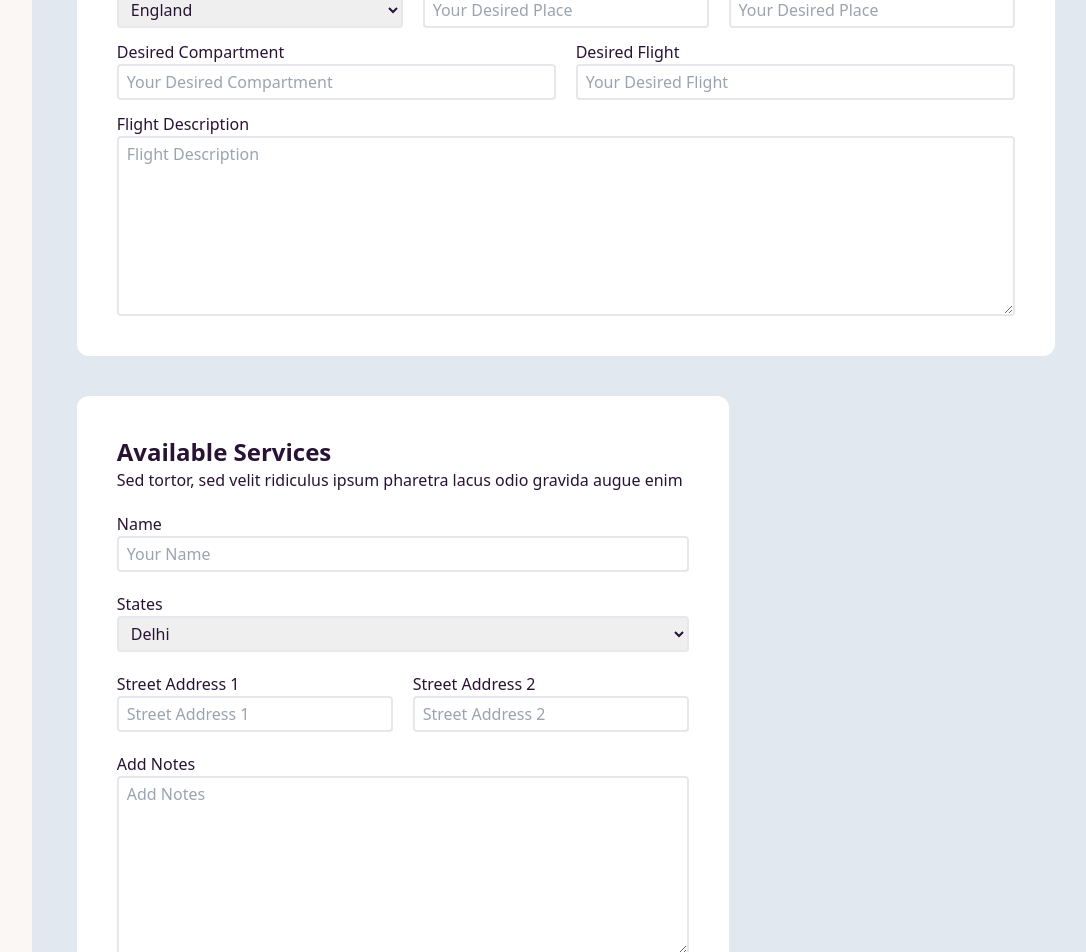
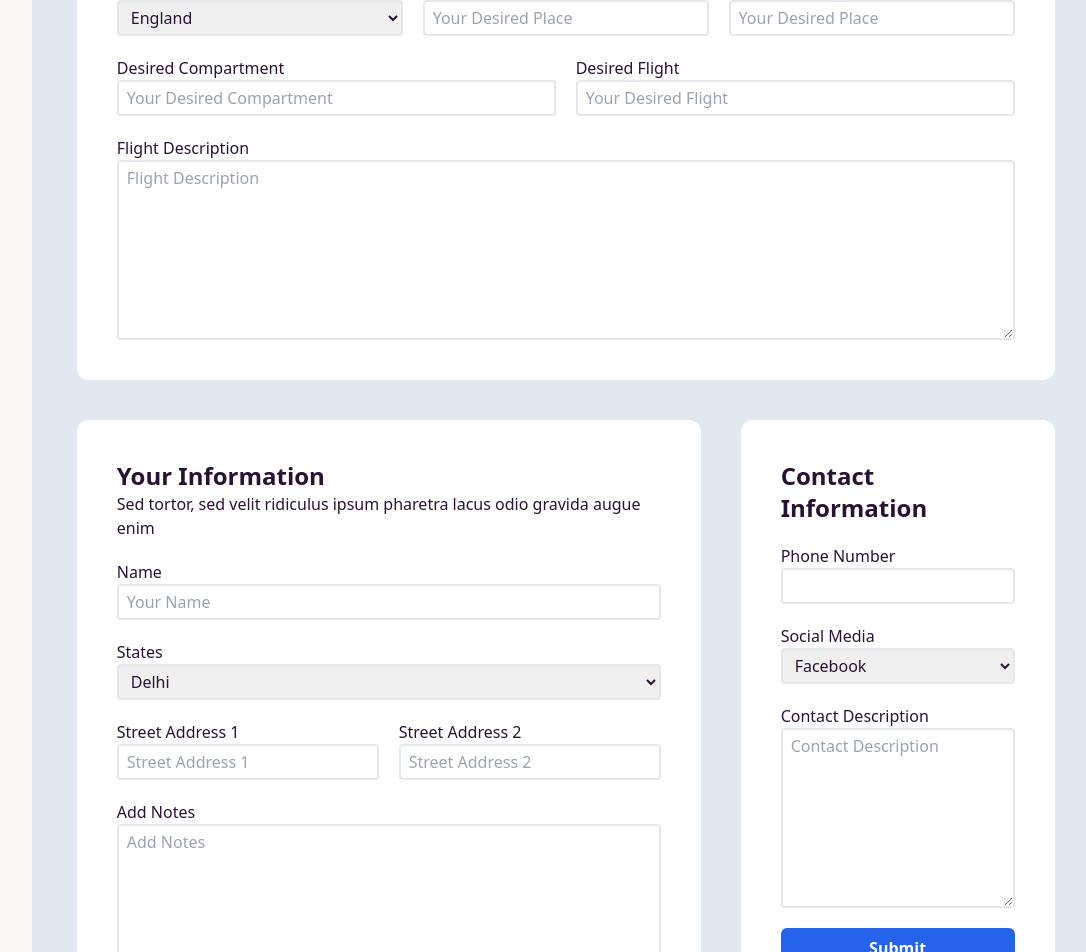
Before and after one commit to HasibUddin1/demo-project-for-assignment, a React (Vite) app: page / in a window 1280 px wide. Shown: the part 1420-2372 px from the top of the page, without its empty margins (181-1267 px from the left). Built offline with nearby package versions, Linux system fonts and the light colour scheme; no server answers; sample sign-in values are in the browser's storage.

Commit message:
finished user contact information form

```diff
--- a/src/components/Home/FormSectionWithFlags/FormSectionWithFlags.jsx
+++ b/src/components/Home/FormSectionWithFlags/FormSectionWithFlags.jsx
@@ -16,7 +16,7 @@ const FormSectionWithFlags = () => {
                     <label htmlFor="name">Name</label>
                     <input className='block border-2 px-2 py-1 rounded w-full' type="text" name="name" id="name" placeholder='Your Name' />
                 </div>
-                <div className='mt-3 flex gap-5'>
+                <div className='mt-5 flex gap-5'>
                     <div className='w-1/3'>
                         <label htmlFor="select">Category</label>
                         <select className='block border-2 px-2 py-1 rounded w-full' name="" id="select">
@@ -34,7 +34,7 @@ const FormSectionWithFlags = () => {
                         <input className='block border-2 px-2 py-1 rounded w-full' type="text" name="" id="desiredSeat" placeholder='Your Desired Place' />
                     </div>
                 </div>
-                <div className='flex gap-5 mt-3'>
+                <div className='flex gap-5 mt-5'>
                     <div className='w-1/2'>
                         <label htmlFor="desiredCompartment">Desired Compartment</label>
                         <input className='block border-2 px-2 py-1 rounded w-full' type="text" name="" id="desiredCompartment" placeholder='Your Desired Compartment' />
@@ -44,7 +44,7 @@ const FormSectionWithFlags = () => {
                         <input className='block border-2 px-2 py-1 rounded w-full' type="text" name="" id="desiredFlight" placeholder='Your Desired Flight' />
                     </div>
                 </div>
-                <div className='mt-3'>
+                <div className='mt-5'>
                     <label htmlFor="flightDescription">Flight Description</label>
                     <textarea className='block border-2 w-full px-2 py-1 rounded' name="" id="flightDescription" cols="30" rows="7" placeholder='Flight Description'></textarea>
                 </div>
--- a/src/components/Home/InformationForm/InformationForm.jsx
+++ b/src/components/Home/InformationForm/InformationForm.jsx
@@ -2,9 +2,9 @@
 
 const InformationForm = () => {
     return (
-        <div className="mt-10 w-11/12 mx-auto">
+        <div className="mt-10 w-11/12 mx-auto flex gap-10 pb-10">
             <div className="w-4/6 bg-white rounded-xl px-10 py-10">
-                <h1 className="text-2xl font-bold">Available Services</h1>
+                <h1 className="text-2xl font-bold">Your Information</h1>
                 <p>Sed tortor, sed velit ridiculus ipsum pharetra lacus odio gravida augue enim</p>
                 <form className="mt-5">
                     <div>
@@ -35,8 +35,29 @@ const InformationForm = () => {
                     </div>
                 </form>
             </div>
-            <div>
-
+            <div className="w-2/6 bg-white rounded-xl px-10 py-10">
+                <h1 className="text-2xl font-bold">Contact Information</h1>
+                <form className="mt-5">
+                    <div>
+                        <label htmlFor="phoneNumber">Phone Number</label>
+                        <input className="block border-2 px-2 py-1 rounded w-full" type="text" name="" id="phoneNumber" />
+                    </div>
+                    <div className="mt-5">
+                        <label htmlFor="socialMedia">Social Media</label>
+                        <select className="block border-2 px-2 py-1 rounded w-full" name="" id="socialMedia">
+                            <option value="facebook">Facebook</option>
+                            <option value="instagram">Instagram</option>
+                            <option value="twitter">Twitter</option>
+                        </select>
+                    </div>
+                    <div className="mt-5">
+                        <label htmlFor="contactDescription">Contact Description</label>
+                        <textarea className="block border-2 px-2 py-1 rounded w-full" name="" id="contactDescription" cols="30" rows="7" placeholder="Contact Description"></textarea>
+                    </div>
+                    <div className="mt-5">
+                        <input className="cursor-pointer bg-blue-600 py-2 w-full rounded-md text-white font-semibold hover:bg-blue-800 ease-in-out duration-200" type="submit" value="Submit" />
+                    </div>
+                </form>
             </div>
         </div>
     );
```
